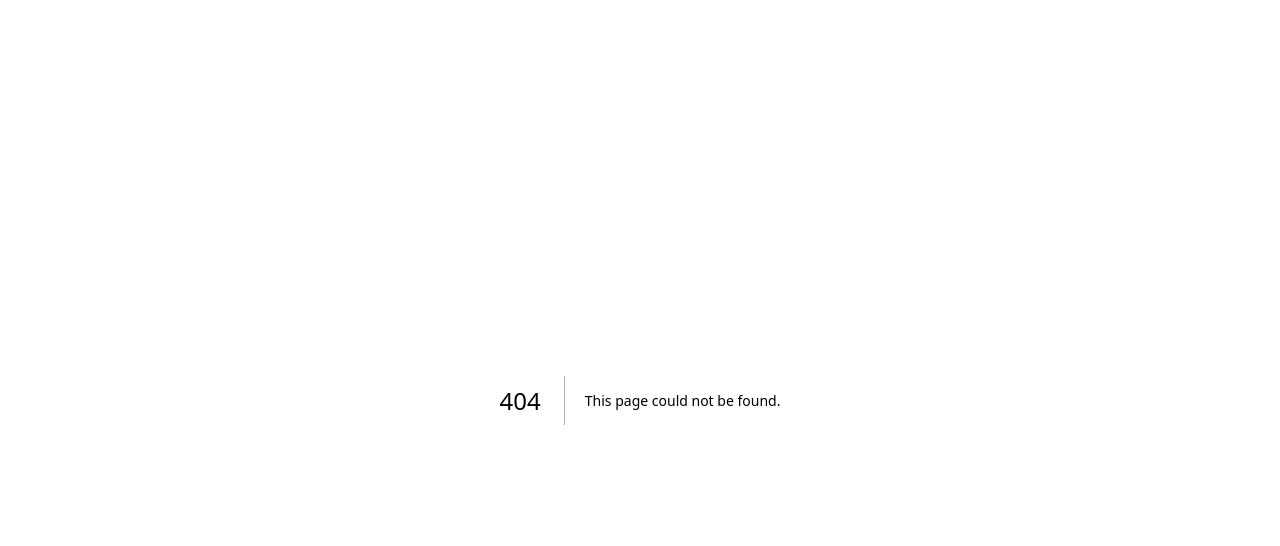
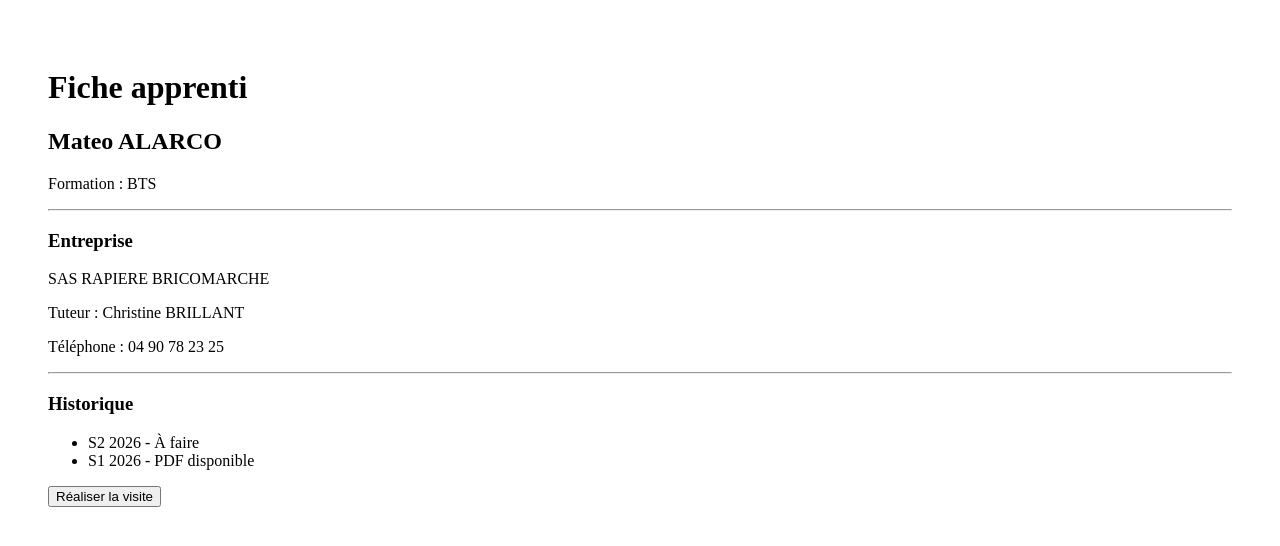
Before and after one commit to fabsalel-design/suivi-visites-mfr, a Next.js app: page /apprentis/1 in a window 1280 px wide. Before the commit this address had no page. Shown: the top 546 px of the page. Built offline with nearby package versions, Linux system fonts and the light colour scheme.

Commit message:
Create page.tsx

```diff
--- /dev/null
+++ b/app/apprentis/[id]/page.tsx
@@ -0,0 +1,35 @@
+
+export default function FicheApprenti() {
+  return (
+    <main style={{ padding: "40px" }}>
+      <h1>Fiche apprenti</h1>
+
+      <h2>Mateo ALARCO</h2>
+
+      <p>Formation : BTS</p>
+
+      <hr />
+
+      <h3>Entreprise</h3>
+
+      <p>SAS RAPIERE BRICOMARCHE</p>
+
+      <p>Tuteur : Christine BRILLANT</p>
+
+      <p>Téléphone : 04 90 78 23 25</p>
+
+      <hr />
+
+      <h3>Historique</h3>
+
+      <ul>
+        <li>S2 2026 - À faire</li>
+        <li>S1 2026 - PDF disponible</li>
+      </ul>
+
+      <button>
+        Réaliser la visite
+      </button>
+    </main>
+  );
+}
```
